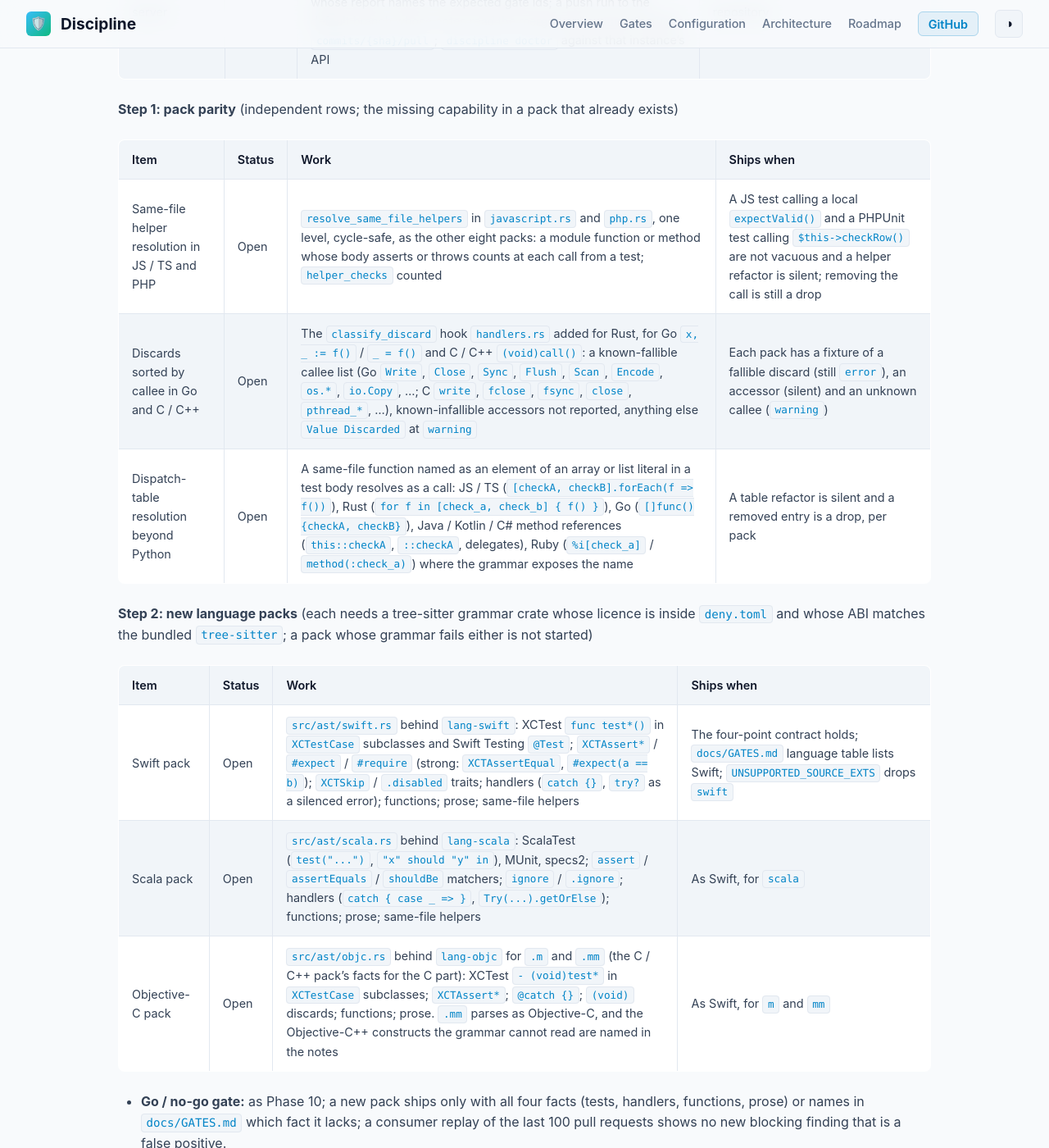
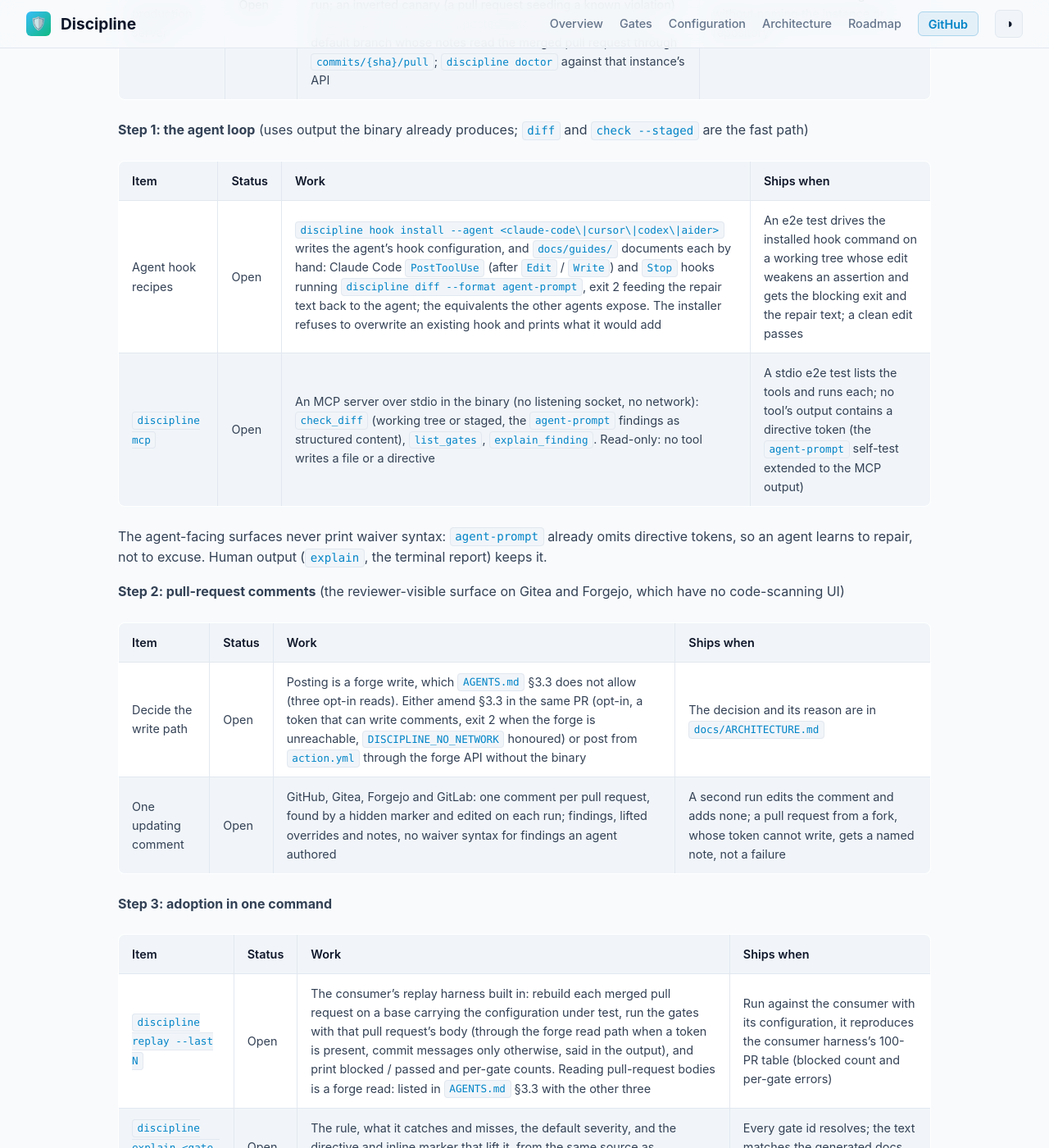
Before and after one commit to actions-marketplace-validations/orieg_discipline, a Jekyll site: the page built from docs/ROADMAP.md, in a window 1280 px wide and 1400 px high, scrolled down 15808 px. Shown: the whole window at 82% size. Built offline with Jekyll 4.4.1, drawn with Linux system fonts in a browser that asks for light colours; some of the changed text lies outside the part shown.

Commit message:
docs(roadmap): Phase 11 adds the agent loop, PR comments, replay, explain, distribution and a benchmark (#156)
Phase 11 becomes Agent Reach and Coverage Parity. New steps, in order:
agent hook recipes and an MCP server (no waiver syntax on agent-facing
output), one updating pull-request comment per forge (after the AGENTS.md
section 3.3 write-path decision), `discipline replay` and `explain`,
then the existing pack-parity and language steps (Swift first), then
distribution channels. A pre-registered public benchmark runs in
parallel.

no-issue: roadmap bookkeeping

````diff
--- a/docs/ROADMAP.md
+++ b/docs/ROADMAP.md
@@ -28,7 +28,7 @@
     P8 --> P9["Phase 9: Review follow-ups"]
     P9 --> P10["Phase 10: Remainder remediation"]
     P7 --> P10
-    P10 --> P11["Phase 11: Coverage parity (JS/PHP helpers, discard sorting, Swift, Scala, Objective-C)"]
+    P10 --> P11["Phase 11: Agent reach (hooks, MCP, PR comments, replay) and coverage parity (Swift, Scala, Objective-C)"]
     P7 --> P8
 ```
 
@@ -259,8 +259,8 @@
 - **Go / no-go gate:** as Phase 8; additionally, Step 1 ships all three packs together or names in `docs/GATES.md` which fact each pack still lacks.
 - **Status:** shipped in v0.10.0 (Steps 0-5), with one row partial: the forge-side `doctor` step runs in CI but not under `--strict`, which needs a second reviewer account (the branch rules now block deletion and require pull requests). Order followed: Step 0 (correctness for a live consumer), Step 1 (it widened what every later step covers), Step 2, Step 5 (a second consumer-replay correctness item, ahead of coverage work), Step 3, Step 4.
 
-### Phase 11: Coverage Parity
-The language and pack-parity gaps left after v0.10.2, and the two live checks still outstanding. Each row ships when its gate criterion holds and the AGENTS.md §3.4 contract is met (unit controls, e2e through the binary, self-test case, a named test that kills a mutated detector).
+### Phase 11: Agent Reach and Coverage Parity
+What most widens adoption after v0.10.2: findings reaching an agent inside its edit loop and a reviewer on every forge, a one-command preview for a new repository, then the pack-parity and language gaps and the two live checks. The detection catalogue is not extended here. Each row ships when its gate criterion holds and the AGENTS.md §3.4 contract is met (unit controls, e2e through the binary, self-test case, a named test that kills a mutated detector).
 
 **Step 0: live checks** (no code; evidence recorded in Outstanding Checks)
 
@@ -269,7 +269,33 @@
 | Consumer replay of the `merged-pr-body` push event | **Done** (RUN 2026-09-22) | Replay the consumer's squash merge of its #1071 as a push (base `020ec7a4`, head `a8eb5e30`, `GITHUB_EVENT_NAME=push`, a token that reads pull requests) with a build of `main` after #153; control with `DISCIPLINE_NO_NETWORK=1` | Forge reachable: `errors: 0`, one override, the `Agent Instructions Changed` finding on `AGENTS.md` lifted by the directive read from merged pull request #1071, every gate noting the pull request. Offline: `errors: 1` (the same finding), each gate noting `merged-pr-body: not read`. Both held. |
 | Gitea Actions on a production server | Open | A private Gitea instance already runs the job-container recipe (`container: image:` pinned by tag and digest, `refs/pull/<n>/head` checkout) on `pull_request` and `push`. Record: the Gitea and `act_runner` versions; a clean pull-request run; an inverted canary (a pull request seeding a known violation) whose report names the expected gate ids; a push run to the default branch whose notes read the merged pull request through `commits/{sha}/pull`; `discipline doctor` against that instance's API | The five records exist and are summarised in Outstanding Checks without naming the instance or repository |
 
-**Step 1: pack parity** (independent rows; the missing capability in a pack that already exists)
+**Step 1: the agent loop** (uses output the binary already produces; `diff` and `check --staged` are the fast path)
+
+| Item | Status | Work | Ships when |
+|---|---|---|---|
+| Agent hook recipes | Open | `discipline hook install --agent <claude-code\|cursor\|codex\|aider>` writes the agent's hook configuration, and `docs/guides/` documents each by hand: Claude Code `PostToolUse` (after `Edit` / `Write`) and `Stop` hooks running `discipline diff --format agent-prompt`, exit 2 feeding the repair text back to the agent; the equivalents the other agents expose. The installer refuses to overwrite an existing hook and prints what it would add | An e2e test drives the installed hook command on a working tree whose edit weakens an assertion and gets the blocking exit and the repair text; a clean edit passes |
+| `discipline mcp` | Open | An MCP server over stdio in the binary (no listening socket, no network): `check_diff` (working tree or staged, the `agent-prompt` findings as structured content), `list_gates`, `explain_finding`. Read-only: no tool writes a file or a directive | A stdio e2e test lists the tools and runs each; no tool's output contains a directive token (the `agent-prompt` self-test extended to the MCP output) |
+
+The agent-facing surfaces never print waiver syntax: `agent-prompt` already omits directive tokens, so an agent learns to repair, not to excuse. Human output (`explain`, the terminal report) keeps it.
+
+**Step 2: pull-request comments** (the reviewer-visible surface on Gitea and Forgejo, which have no code-scanning UI)
+
+| Item | Status | Work | Ships when |
+|---|---|---|---|
+| Decide the write path | Open | Posting is a forge write, which `AGENTS.md` §3.3 does not allow (three opt-in reads). Either amend §3.3 in the same PR (opt-in, a token that can write comments, exit 2 when the forge is unreachable, `DISCIPLINE_NO_NETWORK` honoured) or post from `action.yml` through the forge API without the binary | The decision and its reason are in `docs/ARCHITECTURE.md` |
+| One updating comment | Open | GitHub, Gitea, Forgejo and GitLab: one comment per pull request, found by a hidden marker and edited on each run; findings, lifted overrides and notes, no waiver syntax for findings an agent authored | A second run edits the comment and adds none; a pull request from a fork, whose token cannot write, gets a named note, not a failure |
+
+**Step 3: adoption in one command**
+
+| Item | Status | Work | Ships when |
+|---|---|---|---|
+| `discipline replay --last N` | Open | The consumer's replay harness built in: rebuild each merged pull request on a base carrying the configuration under test, run the gates with that pull request's body (through the forge read path when a token is present, commit messages only otherwise, said in the output), and print blocked / passed and per-gate counts. Reading pull-request bodies is a forge read: listed in `AGENTS.md` §3.3 with the other three | Run against the consumer with its configuration, it reproduces the consumer harness's 100-PR table (blocked count and per-gate errors) |
+| `discipline explain <gate-id>` | Open | The rule, what it catches and misses, the default severity, and the directive and inline marker that lift it, from the same source as `docs/GATES.md`; a finding's id or title resolves to its gate | Every gate id resolves; the text matches the generated docs (`docs --check`) |
+| `check --help` lists `merged-pr-body` | Open | The `--directive-sources` help still names only `pr-body, commits` | The help text lists all three sources |
+
+A `--fix` suggestion (restore a deleted assertion from the base side, a `// SAFETY:` stub) waits until `explain` ships: it edits test files and needs its own design.
+
+**Step 4: pack parity** (independent rows; the missing capability in a pack that already exists)
 
 | Item | Status | Work | Ships when |
 |---|---|---|---|
@@ -277,7 +303,7 @@
 | Discards sorted by callee in Go and C / C++ | Open | The `classify_discard` hook `handlers.rs` added for Rust, for Go `x, _ := f()` / `_ = f()` and C / C++ `(void)call()`: a known-fallible callee list (Go `Write`, `Close`, `Sync`, `Flush`, `Scan`, `Encode`, `os.*`, `io.Copy`, ...; C `write`, `fclose`, `fsync`, `close`, `pthread_*`, ...), known-infallible accessors not reported, anything else `Value Discarded` at `warning` | Each pack has a fixture of a fallible discard (still `error`), an accessor (silent) and an unknown callee (`warning`) |
 | Dispatch-table resolution beyond Python | Open | A same-file function named as an element of an array or list literal in a test body resolves as a call: JS / TS (`[checkA, checkB].forEach(f => f())`), Rust (`for f in [check_a, check_b] { f() }`), Go (`[]func(){checkA, checkB}`), Java / Kotlin / C# method references (`this::checkA`, `::checkA`, delegates), Ruby (`%i[check_a]` / `method(:check_a)`) where the grammar exposes the name | A table refactor is silent and a removed entry is a drop, per pack |
 
-**Step 2: new language packs** (each needs a tree-sitter grammar crate whose licence is inside `deny.toml` and whose ABI matches the bundled `tree-sitter`; a pack whose grammar fails either is not started)
+**Step 5: new language packs** (Swift first: the most agent-heavy of the three; each needs a tree-sitter grammar crate whose licence is inside `deny.toml` and whose ABI matches the bundled `tree-sitter`; a pack whose grammar fails either is not started)
 
 | Item | Status | Work | Ships when |
 |---|---|---|---|
@@ -285,8 +311,22 @@
 | Scala pack | Open | `src/ast/scala.rs` behind `lang-scala`: ScalaTest (`test("...")`, `"x" should "y" in`), MUnit, specs2; `assert` / `assertEquals` / `shouldBe` matchers; `ignore` / `.ignore`; handlers (`catch { case _ => }`, `Try(...).getOrElse`); functions; prose; same-file helpers | As Swift, for `scala` |
 | Objective-C pack | Open | `src/ast/objc.rs` behind `lang-objc` for `.m` and `.mm` (the C / C++ pack's facts for the C part): XCTest `- (void)test*` in `XCTestCase` subclasses; `XCTAssert*`; `@catch {}`; `(void)` discards; functions; prose. `.mm` parses as Objective-C, and the Objective-C++ constructs the grammar cannot read are named in the notes | As Swift, for `m` and `mm` |
 
+**Step 6: distribution**
+
+| Item | Status | Work | Ships when |
+|---|---|---|---|
+| GitHub Marketplace listing | Open | Publish the action (`action.yml` branding, the release as the listing's version) | The listing resolves and installs the tagged release |
+| pre-commit.ci | Open | A hook that installs inside pre-commit.ci's offline sandbox (a prebuilt binary hook, since building from source needs the network) | A pre-commit.ci run on a sample repository executes the hook |
+| Editor and bot integrations | Open | A VS Code problem matcher for the terminal report; a Renovate preset that keeps the action, image tag and digest in lockstep | Each has a sample and a test reading its output |
+
+**In parallel: a public benchmark** (independent of every step)
+
+| Item | Status | Work | Ships when |
+|---|---|---|---|
+| Precision on agent-produced pull requests | Open | A pre-registered study on public repositories only: how a pull request is labelled agent-produced (co-author trailers, bot accounts) and how a finding is adjudicated a false positive (human review, blind to the gate) are fixed before any data is read; per-gate precision with Wilson intervals; bounds and the detectable effect computed in committed, unit-tested code before any data is collected | Every published number resolves to a committed artifact; a gate's precision is claimed only where the interval's lower bound clears the stated floor |
+
 - **Go / no-go gate:** as Phase 10; a new pack ships only with all four facts (tests, handlers, functions, prose) or names in `docs/GATES.md` which fact it lacks; a consumer replay of the last 100 pull requests shows no new blocking finding that is a false positive.
-- **Order:** Step 0 (evidence only), Step 1 (it corrects false positives in packs consumers use today), then Step 2 in the order listed (Swift, Scala, Objective-C). Rows within a step are independent.
+- **Order:** Step 0 (evidence only); Step 1, then Step 2 (the widest reach for the least new code; Step 2 needs its write-path decision first); Step 3; Step 4 (false positives in packs consumers use today); Step 5 (Swift, then Scala, then Objective-C); Step 6. The benchmark runs in parallel. Rows within a step are independent.
 - **Status:** Step 0 row 1 done; everything else open.
 
 ---
````
